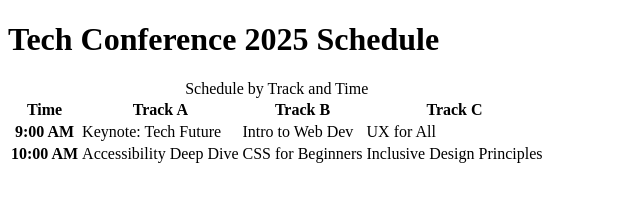
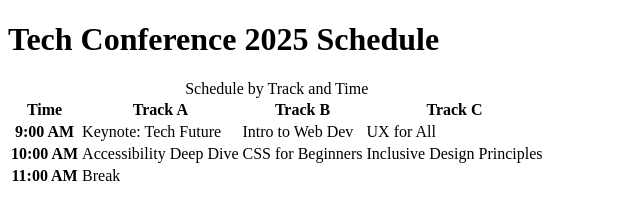
Before and after one commit to BOO1980/boo-html, a plain HTML site: page html-work/freecodecamp/Build a Tech Conference Schedule/index.html in a window 1280 px wide. Shown: the whole page, without its empty margins (0-640 px from the left). Drawn offline with Linux system fonts and the light colour scheme.

Commit message:
Steo 10 - Add schedule entry for 11:00 AM break
https://www.freecodecamp.org/learn/full-stack-developer/workshop-tech-conference-schedule/step-10

```diff
--- a/html-work/freecodecamp/Build a Tech Conference Schedule/index.html
+++ b/html-work/freecodecamp/Build a Tech Conference Schedule/index.html
@@ -32,6 +32,10 @@
                 <td>CSS for Beginners</td>
                 <td>Inclusive Design Principles</td>
             </tr>
+            <tr>
+                <th scope="row">11:00 AM</th>
+                <td>Break</td>
+            </tr>
         </tbody>
     </table>
 </body>
```
